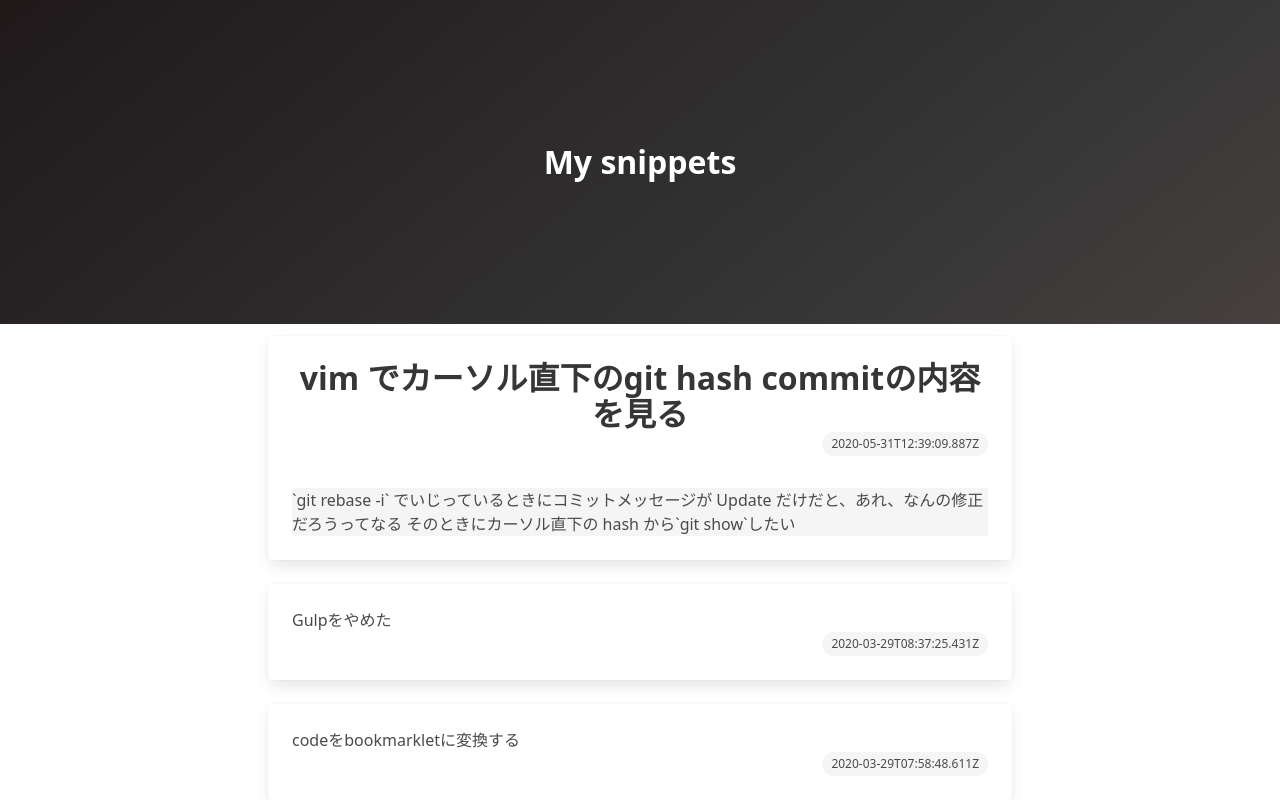
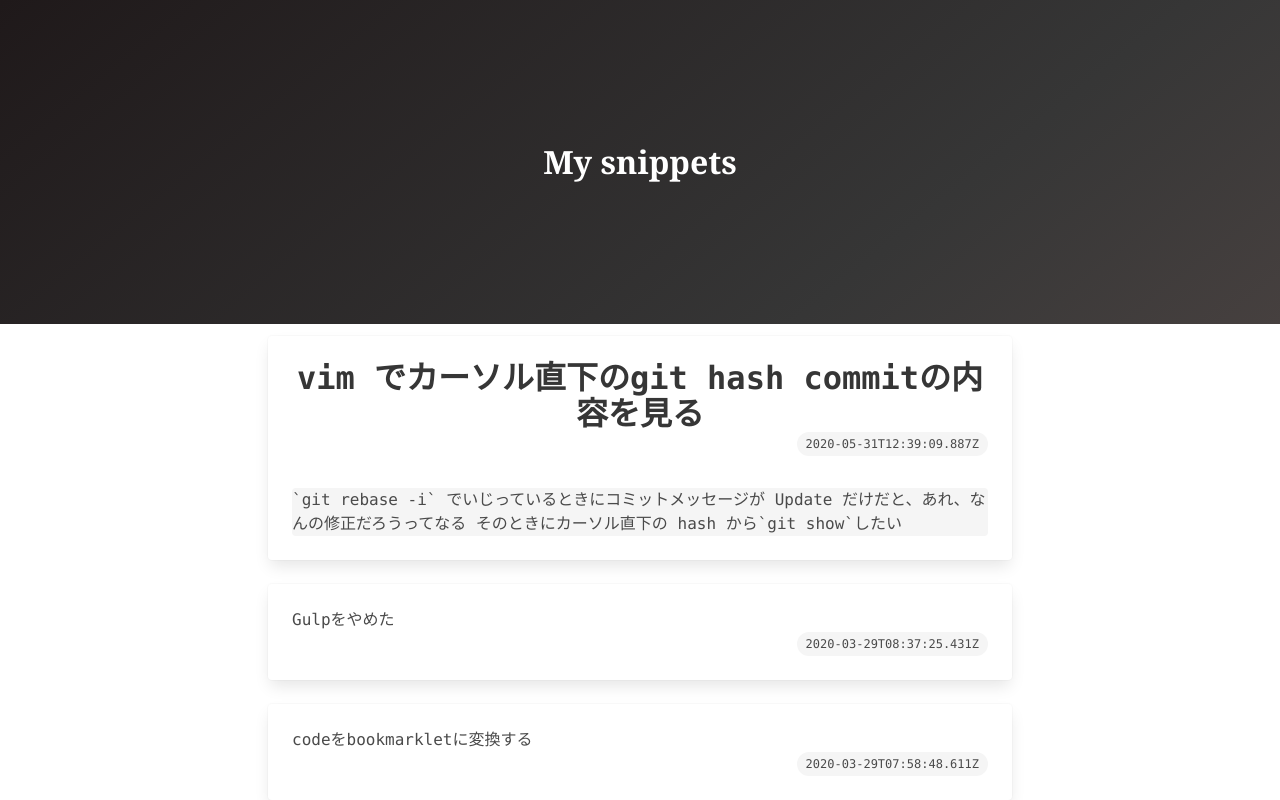
Before and after one commit to mijime/mijime.github.io, a Next.js app: page / in a window 1280 px wide. Shown: the top 800 px of the page. Built offline with nearby package versions, Linux system fonts and the light colour scheme.

Commit message:
Add font

```diff
--- a/src/components/organisms/navbar/index.tsx
+++ b/src/components/organisms/navbar/index.tsx
@@ -17,7 +17,7 @@ export type NavbarProps = {
 export default function Navbar({ siteName }: NavbarProps) {
   return (
     <HeroTitle>
-      <h1 className="title">
+      <h1 className="title font-serif">
         <Link href="/">{siteName}</Link>
       </h1>
     </HeroTitle>
--- a/src/components/templates/default/index.tsx
+++ b/src/components/templates/default/index.tsx
@@ -10,11 +10,11 @@ export default function DefaultLayout({
   children
 }: PropsWithChildren<DefaultLayoutProps>) {
   return (
-    <>
+    <div className="font-mono">
       <Navbar siteName={siteName} />
       <div className="container">
         <div className="column is-8 is-offset-2">{children}</div>
       </div>
-    </>
+    </div>
   )
 }
```
